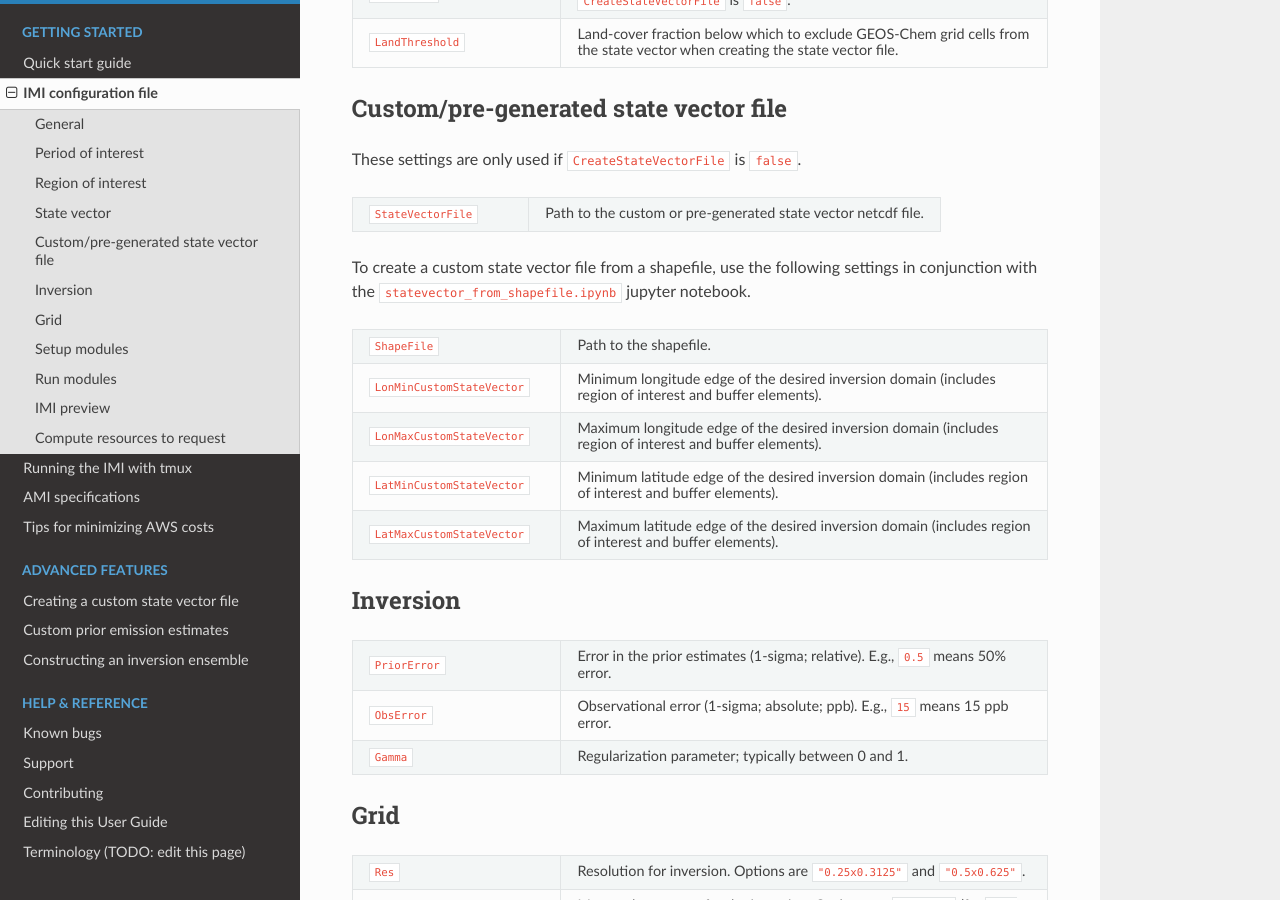
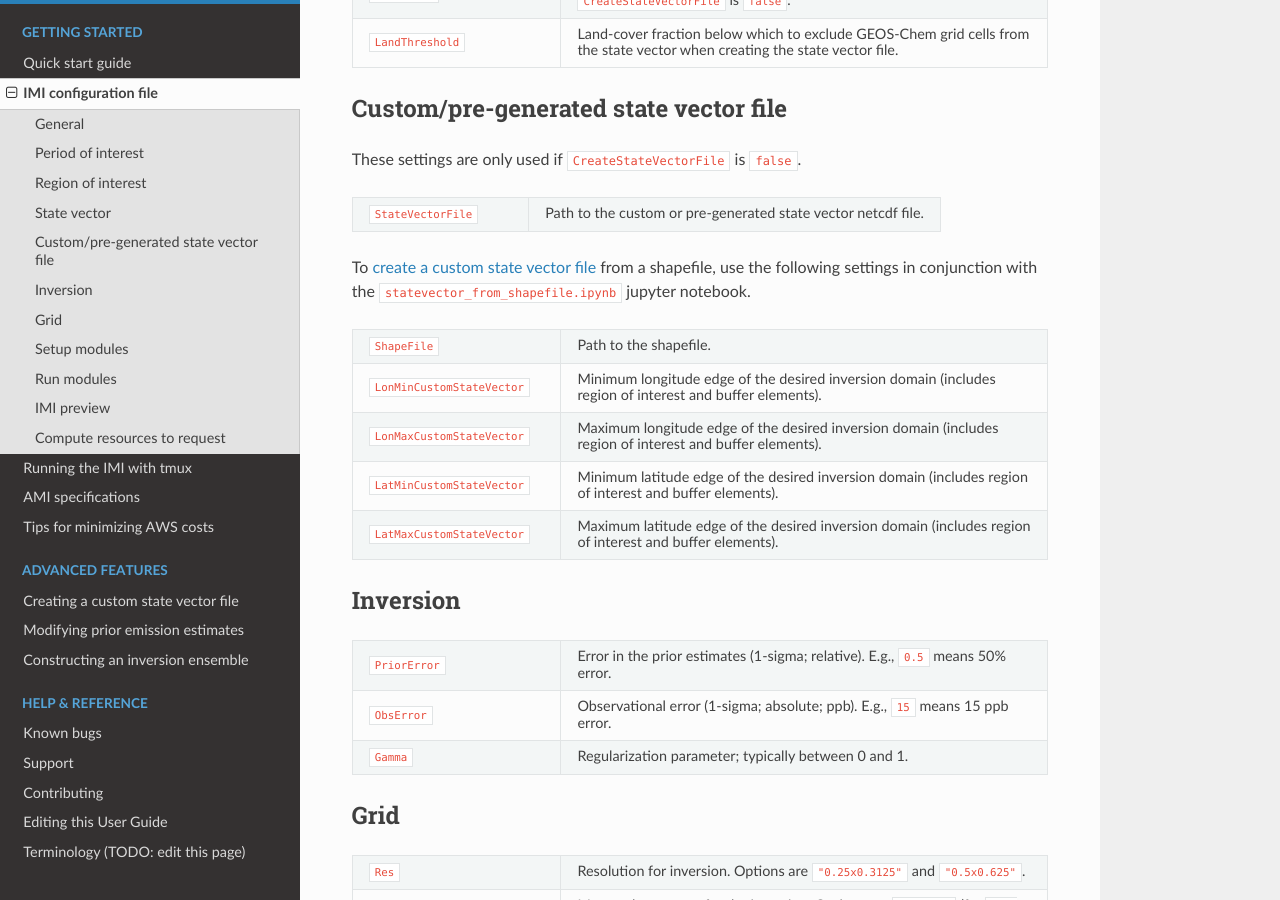
Before and after one commit to geoschem/integrated_methane_inversion, a Sphinx documentation site: the page built from docs/source/getting-started/imi-config-file.rst, in a window 1280 px wide and 900 px high, scrolled down 1225 px. Built offline with Sphinx 7.4.7 and the Read the Docs theme 2.0.0, drawn with Linux system fonts in a browser that asks for light colours; part of the change alters nothing that is shown; some of the changed text lies outside the part shown.

```diff
--- a/docs/source/advanced/custom-prior-emissions-hemco.rst
+++ b/docs/source/advanced/custom-prior-emissions-hemco.rst
@@ -1,4 +1,4 @@
-Custom prior emission estimates
-===============================
+Modifying prior emission estimates
+==================================
 
 TODO
--- a/docs/source/getting-started/imi-config-file.rst
+++ b/docs/source/getting-started/imi-config-file.rst
@@ -15,7 +15,7 @@ General
    * - ``UseSlurm``
      - Boolean for running the IMI as a batch job with ``sbatch`` instead of interactively.
        Select ``true`` to run the IMI with ``sbatch run_ch4_inversion.sh``.
-       Select ``false`` to run the IMI with ``./run_ch4_inversion.sh`` (via tmux_link_TODO).
+       Select ``false`` to run the IMI with ``./run_ch4_inversion.sh`` (`via tmux <running-with-tmux>`_).
 
 Period of interest
 ~~~~~~~~~~~~~~~~~~
@@ -78,7 +78,7 @@ These settings are only used if ``CreateStateVectorFile`` is ``false``.
    * - ``StateVectorFile``
      - Path to the custom or pre-generated state vector netcdf file.
 
-To create a custom state vector file from a shapefile, use the following settings in conjunction with the ``statevector_from_shapefile.ipynb`` jupyter notebook.
+To `create a custom state vector file <../advanced/custom-state-vector>`_ from a shapefile, use the following settings in conjunction with the ``statevector_from_shapefile.ipynb`` jupyter notebook.
 
 .. list-table::
    :widths: 30, 70
```
